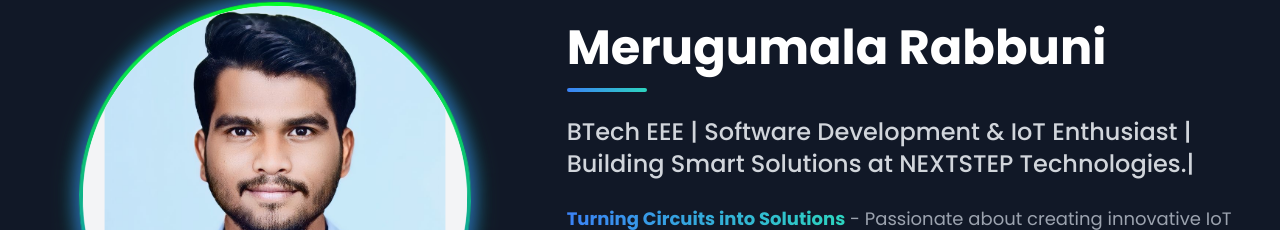
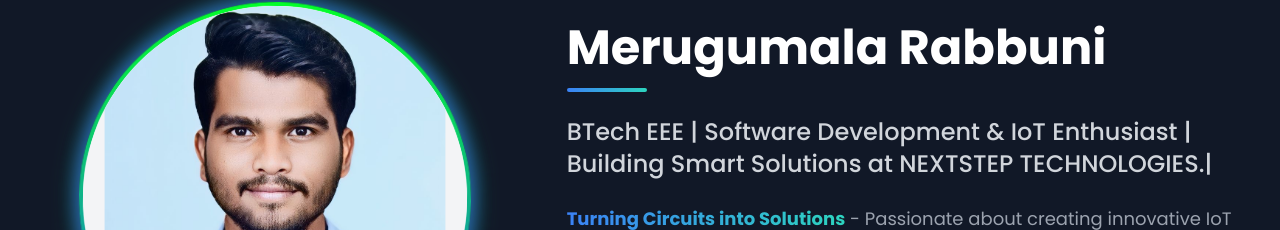
Before and after one commit to rabbunimerugumala/My-Portfolio, a React (Vite) app: page / in a window 1280 px wide. Shown: the part 234-464 px from the top of the page. Built offline with nearby package versions, Linux system fonts and the light colour scheme.

Commit message:
Updated text content

```diff
--- a/src/pages/HomePage.tsx
+++ b/src/pages/HomePage.tsx
@@ -8,7 +8,7 @@ const HomePage = () => {
   const profileImage = "/images/Photo.jpg"; // Replace with your image path
   const [displayText, setDisplayText] = useState("");
   const fullText =
-    "BTech EEE | Software Development & IoT Enthusiast |  Building Smart Solutions at NEXTSTEP Technologies.";
+    "BTech EEE | Software Development & IoT Enthusiast |  Building Smart Solutions at  NEXTSTEP TECHNOLOGIES.";
   const [currentIndex, setCurrentIndex] = useState(0);
 
   useEffect(() => {
```
